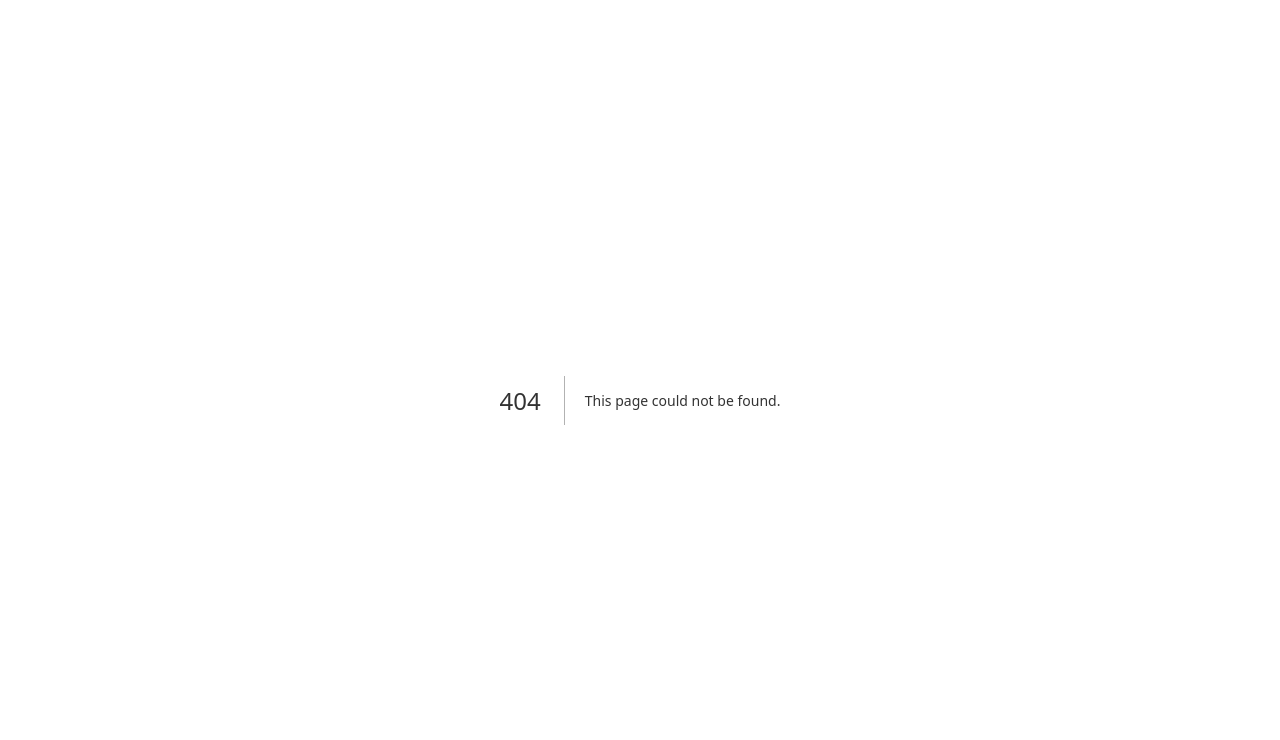
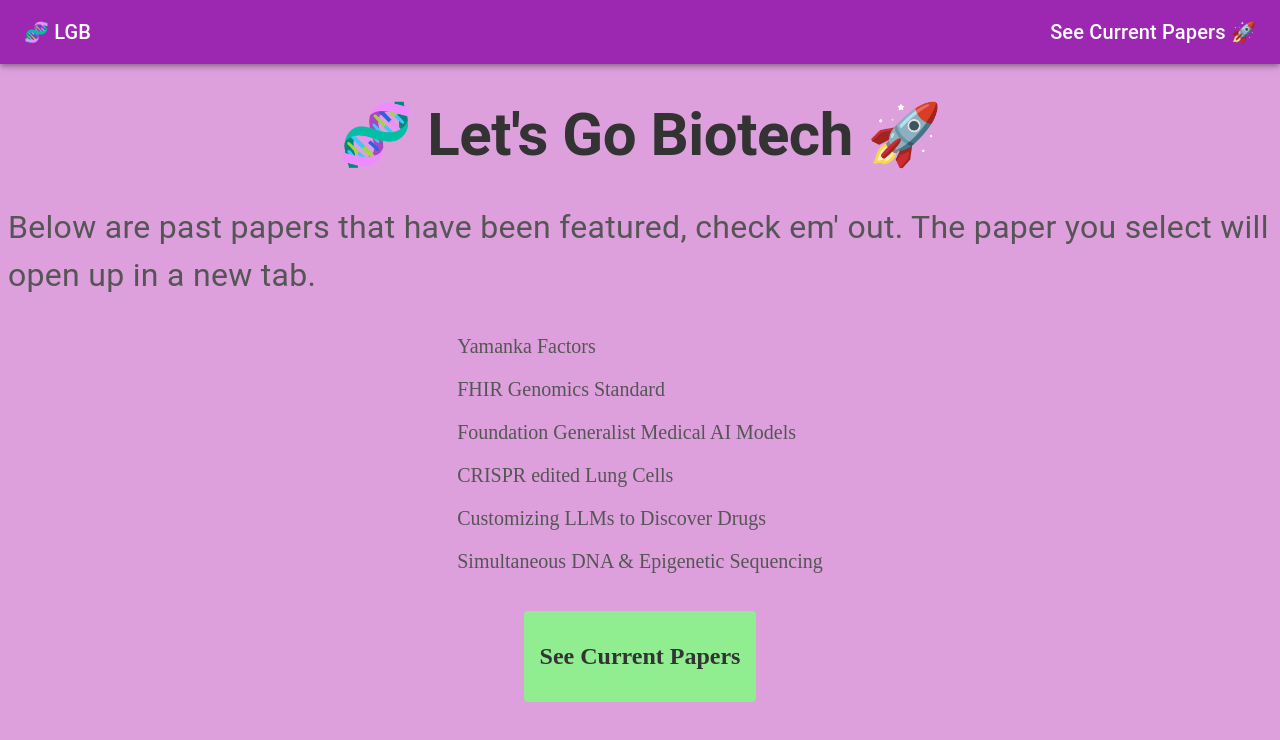
Before and after one commit to rohanrobinson/lgb, a Next.js app: page /past-papers in a window 1280 px wide. Before the commit this address had no page. Shown: the top 740 px of the page. Built offline with nearby package versions, Linux system fonts and the light colour scheme.

Commit message:
add page to see past papers featured

```diff
--- /dev/null
+++ b/src/pages/past-papers.js
@@ -0,0 +1,73 @@
+import Head from 'next/head';
+import styles from '../styles/Home.module.css';
+import { Box, AppBar, Toolbar, Typography, Button } from '@mui/material';
+import Link from 'next/link';
+
+
+export default function PastPapers() {
+
+
+  const seeCurrentPapers = () => {
+    window.location.href = "http://localhost:3000/select-paper";
+  }
+
+  return (
+    <Box sx={{
+      display: 'flex',
+      flexDirection: 'column',
+      alignItems: 'center',
+      justifyContent: 'center',
+      height: '100vh'
+    }}>
+      <Head>
+        <title>Let's Go Biotech - Past Papers</title>
+        <meta name="description" content="created by Rohan Cain Robinson" />
+      </Head>
+
+      <AppBar position="fixed" color="secondary">
+        <Toolbar>
+            <Typography variant="h6" component="div" sx={{ flexGrow: 1 }}>
+            🧬 LGB
+            </Typography>
+            <Typography variant="h6" component="div" sx={{ flexGrow: 0}} className={styles.cursorPointer} onClick={seeCurrentPapers}>
+                    See Current Papers 🚀
+            </Typography>
+        </Toolbar>
+      </AppBar>
+
+      <Typography variant="h2" sx={{ mb: 4 }}>
+        🧬 <b>Let's Go Biotech</b> 🚀
+      </Typography>
+
+      <Typography variant="body1" sx={{ mb: 2, fontSize: "2.0rem"  }}>
+          Below are past papers that have been featured, check em' out.
+          The paper you select will open up in a new tab.
+      </Typography>
+
+
+    <div>
+        <a href="https://pubmed.ncbi.nlm.nih.gov/16904174/" target="_blank"><p>Yamanka Factors</p></a>
+        <a href="https://www.nature.com/articles/s41525-020-0115-6#:~:text=FHIR%20Genomics%20has%20been%20shown,into%20powerful%20precision%20medicine%20apps." target="_blank"><p>FHIR Genomics Standard</p></a>
+        <a href="https://www.nature.com/articles/s41586-023-05881-4" target="_blank"><p>Foundation Generalist Medical AI Models</p></a>
+        <a href="https://www.nature.com/articles/s41587-023-01744-5" target="_blank"><p>CRISPR edited Lung Cells</p></a>
+        <a href="https://www.nature.com/articles/s41587-023-01788-7" target="_blank"><p>Customizing LLMs to Discover Drugs </p></a>
+        <a href="https://www.nature.com/articles/s41587-022-01652-0" target="_blank"><p>Simultaneous DNA & Epigenetic Sequencing</p></a>
+    </div>
+
+    <br />
+
+
+    <Link
+          className={styles.greenSquare}
+          href={{
+          pathname: '/select-paper'
+        }}>
+          <h2>See Current Papers</h2>
+    </Link>
+
+
+
+
+    </Box>
+  );
+}
--- a/src/styles/Home.module.css
+++ b/src/styles/Home.module.css
@@ -71,4 +71,6 @@
 
   .cursorPointer {
     cursor: pointer;
+    text-decoration: none;
+    color: white;
    }
```
Also changed, not shown: src/pages/index.js (+4 -12 lines), src/pages/select-paper.js (+13 -11 lines).
